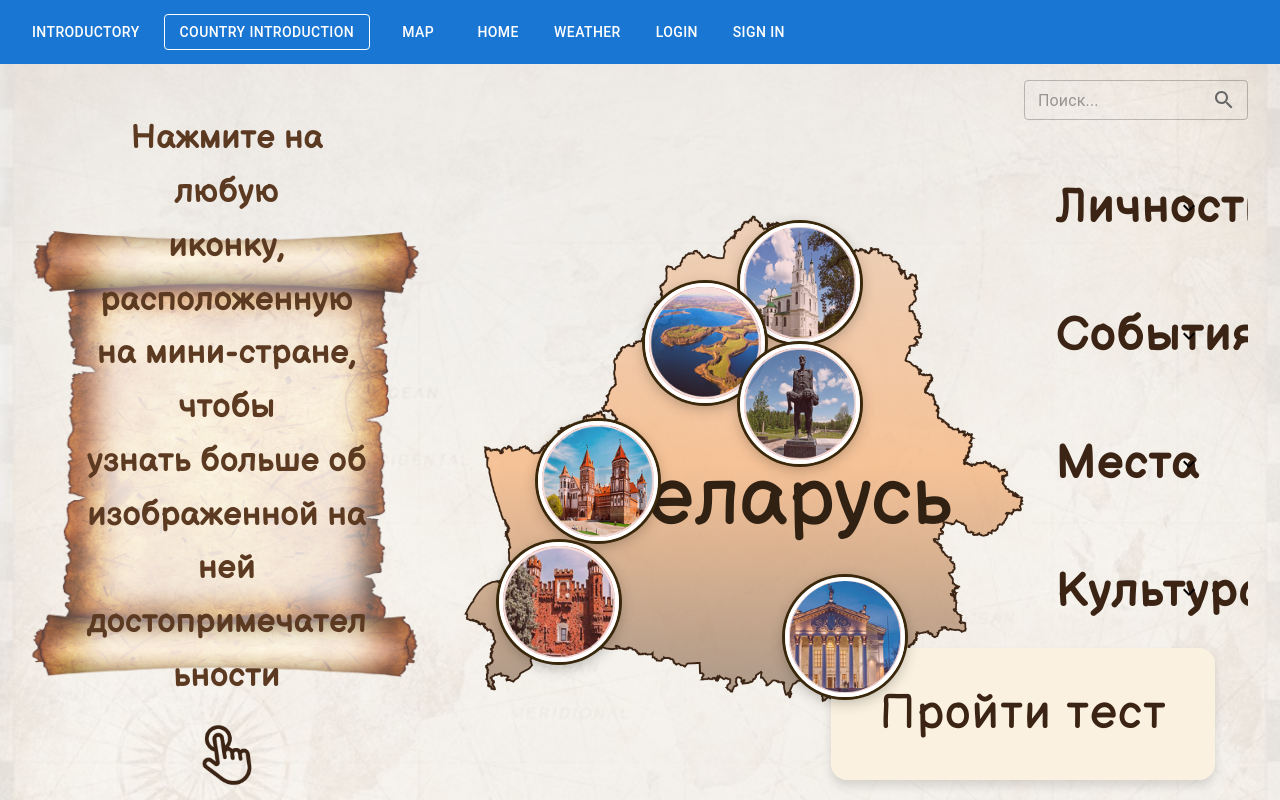
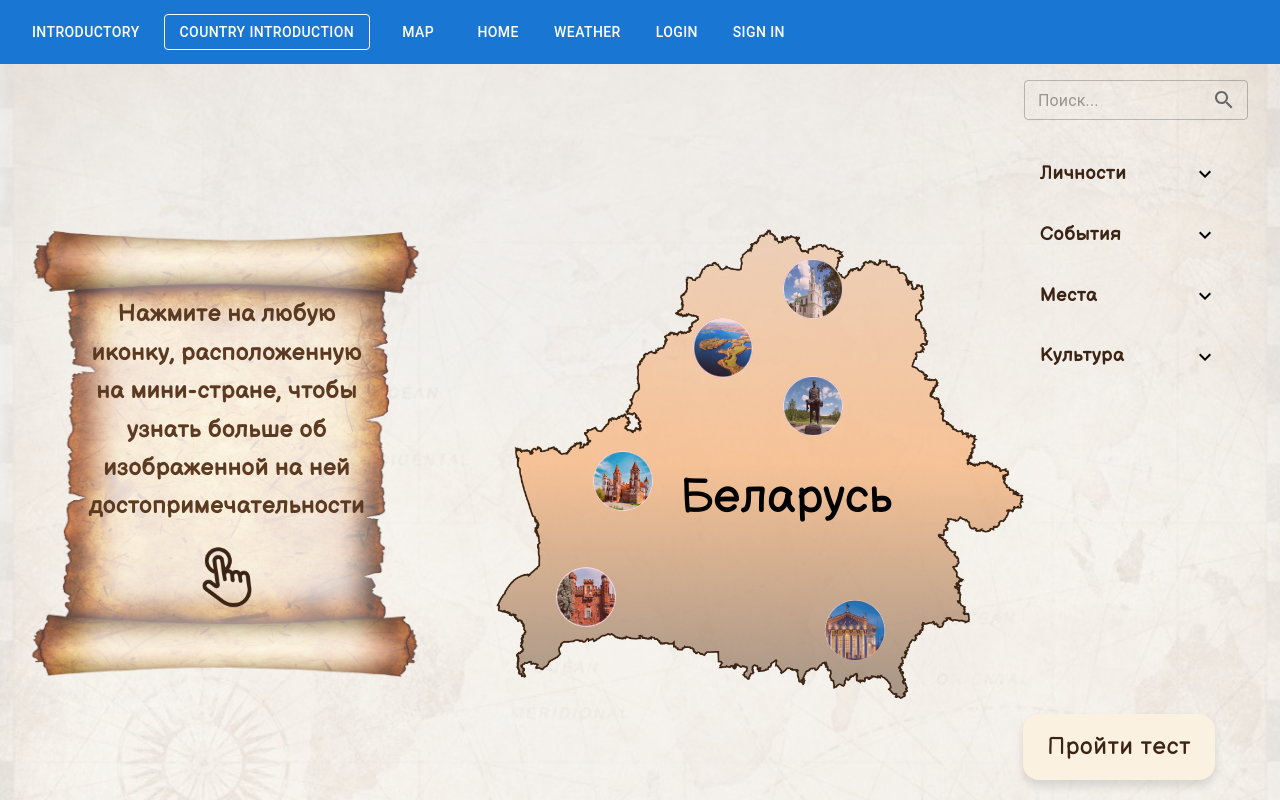
Before and after one commit to AriBrown07/trip-guide, a React (Create React App) app in the folder TripGuide.UI/: page /CountryIntro in a window 1280 px wide. Built offline with nearby package versions, Linux system fonts and the light colour scheme.

Commit message:
second commit cIntro

```diff
--- a/TripGuide.UI/src/pages/CountryIntro/CountryIntro.module.scss
+++ b/TripGuide.UI/src/pages/CountryIntro/CountryIntro.module.scss
@@ -43,7 +43,7 @@ body, html {
   width: 80%; // ограничиваем ширину
   max-width: 90%;
   text-align: center;
-  font-size: 2.1rem;
+  font-size: 1.5rem;
   color: #5c3a21; // Цвет "состаренной" бумаги
   font-weight: 600;
   line-height: 1.6;
@@ -62,9 +62,9 @@ body, html {
 
 .mapContainer {
   flex: 2;
-  margin-left: -3rem;
-  margin-top: -2rem;
-  margin-bottom: -2rem;
+  margin-left: -1rem;
+  margin-top: -1rem;
+  margin-bottom: -1rem;
   background:none;
   display: flex;
   align-items: center;
@@ -123,13 +123,13 @@ body, html {
 
 .categoryHeader {
     box-sizing: border-box !important;
-    padding: 24px 32px !important;
+    padding: 12px 16px !important;
     &:hover {
         transform: translateY(-2px);
   }
   :global(.MuiTypography-root) {
     font-family: 'Balsamiq Sans', cursive;
-    font-size: 3rem;
+    font-size: 1.2rem;
     font-weight: bold;
     color: #3c2415;
   }
@@ -144,8 +144,8 @@ body, html {
 
 .listItem {
     width: 100%;
-    padding: 16px 32px 16px 64px !important;
-    font-size: 1.5rem !important;
+    padding: 8px 16px 8px 32px !important;
+    font-size: 1rem !important;
     font-family: 'Balsamiq Sans', cursive !important;
     position: relative;
     &:hover {
@@ -153,16 +153,16 @@ body, html {
   }
     :global(.MuiTypography-root) {
     font-family: 'Balsamiq Sans', cursive;
-    font-size: 1.5rem;
+    font-size: 1rem;
     font-weight: bold;
     color: #3c2415;
   }
   &::before{
     content: '•';
         position: absolute;
-        left: 32px;
+        left: 16px;
         color: #3c2415;
-        font-size: 2rem;
+        font-size: 1rem;
         line-height: 1;
   }
 }
@@ -183,9 +183,9 @@ body, html {
 /* Стили для кнопки "Пройти тест" */
 .testButton {
   font-family: 'Balsamiq Sans', cursive !important;
-  margin-top: 20px !important;
-  padding: 24px 48px !important;
-  font-size: 3rem !important;
+  margin-top: 10px !important;
+  padding: 12px 24px !important;
+  font-size: 1.5rem !important;
   background: #FAF1E0 !important;
   color: #3c2415 !important;
   border: none !important;
@@ -218,8 +218,8 @@ body, html {
 
 .landmarkCircle {
   position: absolute;
-  width: 120px;
-  height: 120px;
+  width: 60px;
+  height: 60px;
   border-radius: 50%;
   background-color: rgba(197, 17, 17, 0.6);
   transform: translate(-50%, -50%);
@@ -248,30 +248,6 @@ body, html {
 }
 
 
-
-/* Стили для кружков на карте */
-.mapContainer {
-  position: relative;
-}
-
-.landmarkCircle {
-  position: absolute;
-  width: 120px;
-  height: 120px;
-  border-radius: 50%;
-  transform: translate(-50%, -50%);
-  cursor: pointer;
-  transition: all 0.3s ease;
-  z-index: 2;
-  border: 4px solid white;
-  box-shadow: 0 0 0 3px #39280b, 0 4px 15px rgba(0, 0, 0, 0.3);
-
-  &:hover {
-    transform: translate(-50%, -50%) scale(1.1);
-    box-shadow: 0 0 0 4px #39280b, 0 6px 20px rgba(0, 0, 0, 0.4);
-  }
-}
-
 .circleInner {
   width: 100%;
   height: 100%;
@@ -285,15 +261,9 @@ body, html {
   object-fit: cover;
 }
 
-
-
-
-
 .textBel {
   position: absolute;
-  src: url('../../fonts/Huninn-Regular.ttf') format('ttf');
-   color: rgb(48, 33, 19);
-  font-size: 5.1rem;
+  font-size: 3rem;
   top: 54%;
   left: 55%;
   transform: translate(-50%, -50%);
@@ -302,7 +272,7 @@ body, html {
   z-index: 1;
 }
 
-@media (max-width: 1270px) {
+@media (max-width: 120px) {
   .mainContent {
     grid-template-columns: 1fr 1fr;
   }
```
